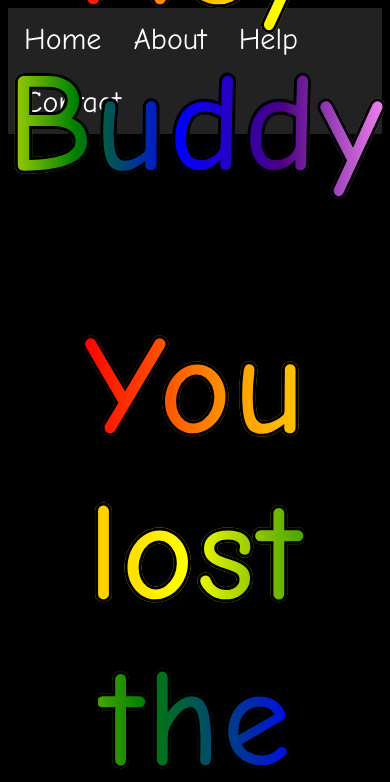
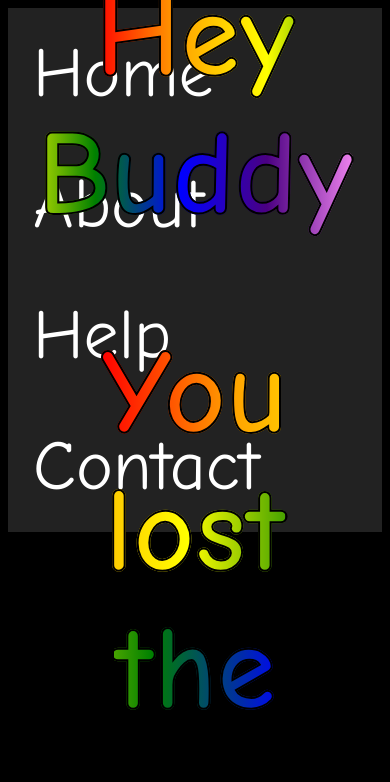
Before and after one commit to BrianLeblanc98/hey-buddy-ca, a plain HTML site: page index.html in a window 390 px wide. Shown: the top 782 px of the page. Drawn offline with Linux system fonts and the light colour scheme.

Commit message:
Add comic sans for mobile; Adjust text size

```diff
--- a/styles.css
+++ b/styles.css
@@ -1,3 +1,8 @@
+@font-face {
+    font-family: 'Comic Sans MS';
+    src: url("data/fonts/comic-sans-ms/COMIC.TTF");
+}
+
 body {
     background-color: black;
     background-image: url("./data/images/fire.gif");
@@ -7,7 +12,7 @@ body {
 
 h1 {
     text-align: center;
-    font-size: 144px;
+    font-size: 120px;
 }
 
 p {
@@ -25,9 +30,9 @@ p {
     display: block;
     color: #FFFFFF;
     text-align: center;
-    padding: 14px 16px;
+    padding: 25px 25px;
     text-decoration: none;
-    font-size: 30px;
+    font-size: 70px;
 }
 
 .main-text {
@@ -41,7 +46,7 @@ p {
 
 .rainbow-text {
     background-image: linear-gradient(to left, violet, indigo, blue, green, yellow, orange, red);
-    -webkit-text-stroke: 3px black;
+    -webkit-text-stroke: 2px black;
     -webkit-background-clip: text;
     background-clip: text;
     color: transparent;
```
Also changed, not shown: data/fonts/comic-sans-ms/COMIC.TTF (added), data/fonts/comic-sans-ms/ComicSansMS3.ttf (added), data/fonts/comic-sans-ms/comici.ttf (added), data/fonts/comic-sans-ms/comicz.ttf (added), data/fonts/comic-sans-ms/design.graffiti.comicsansms.ttf (added), data/fonts/comic-sans-ms/design.graffiti.comicsansmsgras.ttf (added), data/fonts/comic-sans-ms/sharefonts.net.txt (added).
